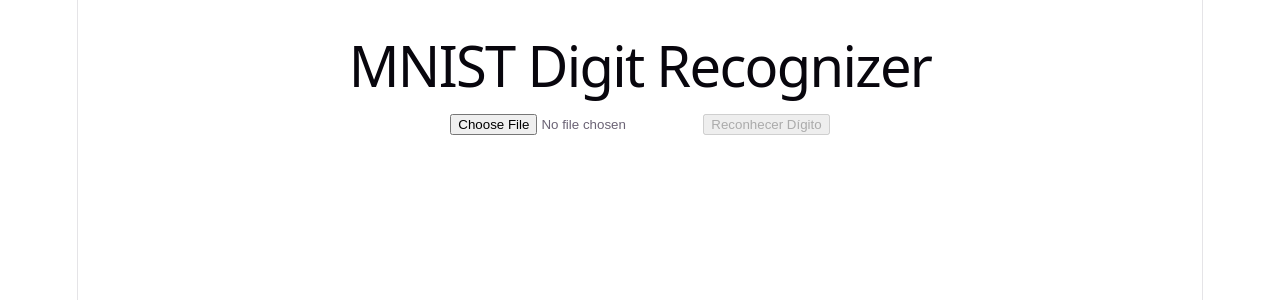
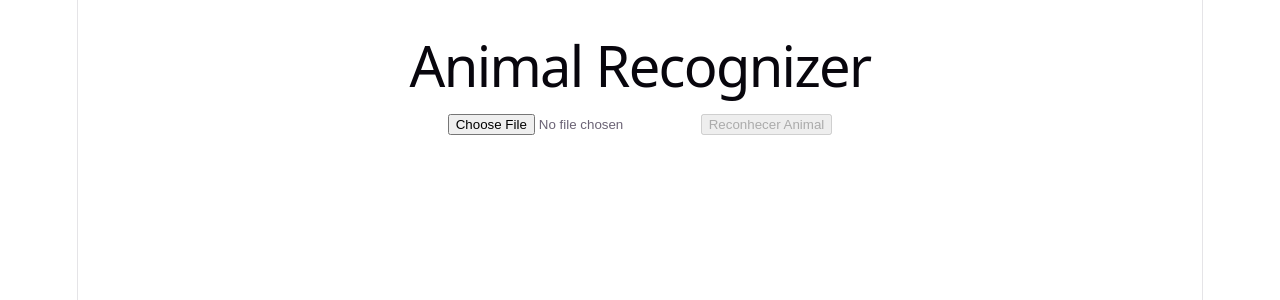
Before and after one commit to vitor-creat/DigitRecognizer, a React (Vite) app in the folder front-end/: page / in a window 1280 px wide. Shown: the top 300 px of the page. Built offline with nearby package versions, Linux system fonts and the light colour scheme.

Commit message:
ajustando alguns nomes

```diff
--- a/front-end/src/App.tsx
+++ b/front-end/src/App.tsx
@@ -114,7 +114,7 @@ function App() {
 
   return (
     <div style={{ padding: '20px', textAlign: 'center', fontFamily: 'sans-serif' }}>
-      <h1>MNIST Digit Recognizer</h1>
+      <h1>Animal Recognizer</h1>
 
       <input type="file" accept="image/*" onChange={handleFileChange} />
 
@@ -125,7 +125,7 @@ function App() {
       )}
 
       <button onClick={handleUpload} disabled={!selectedFile || loading}>
-        {loading ? 'Processando...' : 'Reconhecer Dígito'}
+        {loading ? 'Processando...' : 'Reconhecer Animal'}
       </button>
 
       {prediction !== null && (
```
